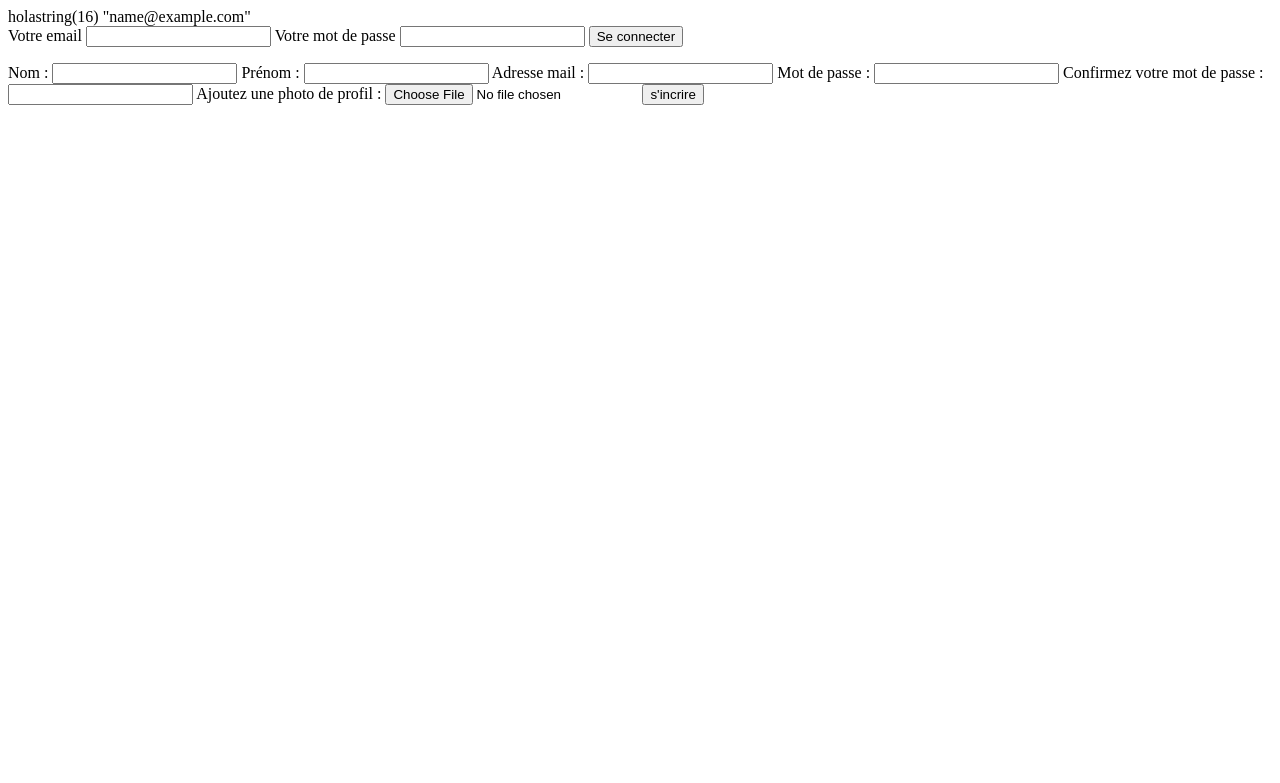
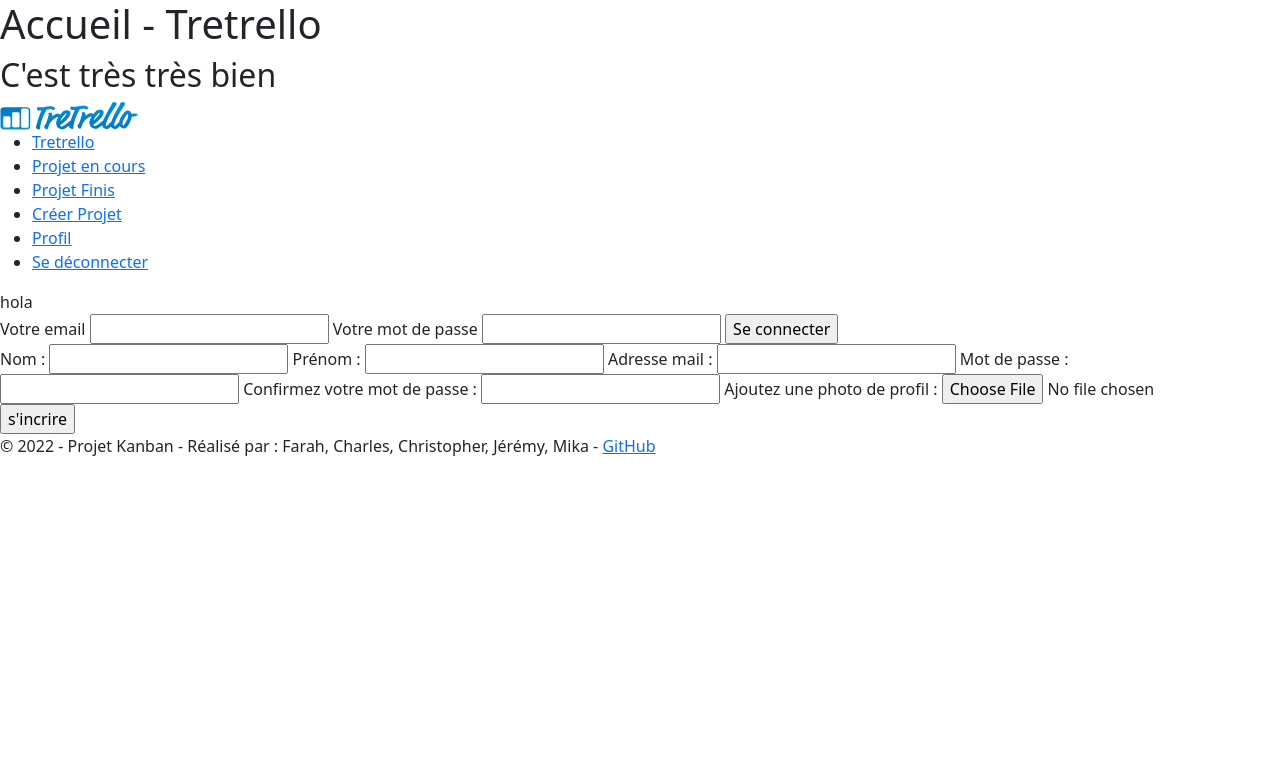
Before and after one commit to VjeremyV/projet-Kanban, a PHP site: page / in a window 1280 px wide. Shown: the top 783 px of the page. Run offline with PHP 8.4, Linux system fonts and the light colour scheme; the visitor is signed in with stand-in values (Sample User, id 1).

Commit message:
reglage des systmes de connexions, ajout des templates, insertion des title et meta dynamiques

```diff
--- a/index.php
+++ b/index.php
@@ -1,8 +1,22 @@
 <?php
+include_once('./pages/connexion.php');
+include_once("./template/head.php");
+include_once("./template/header.php");
 include_once('./src/core/routeur.php');
-include_once('./pages/connexion.php');
-include_once('./src/fonctions/fonctions.php');
+include_once('./src/fonctions/formulaire.php');
+?>
 
+<form action="" method="POST">
+    <label for="mail">Votre email</label>
+    <input type="text" name="mail"  />
+
+    <label for="mdp">Votre mot de passe</label>
+    <input type="password" name="mdp"  />
+
+    <input type="submit" value="Se connecter" name="submit">
+</form>
+
+<?php
 if (isset($_GET['inscription']) && $_GET['inscription'] === "true") {
     $validName = validForm($_POST['name']);
     $validSurname = validForm($_POST['surname']);
@@ -15,7 +29,6 @@ if (isset($_GET['inscription']) && $_GET['inscription'] === "true") {
         try {
         $dbh = new PDO('mysql:host=localhost;dbname=tretrello', 'tretrello', 'tretrello', array(PDO::ATTR_PERSISTENT => true));
         $vMail = $dbh->query('SELECT `mail_utilisateur` FROM `utilisateur`', $fetchMode = PDO::FETCH_NAMED)->fetchall();
-        echo uniqueMail($vMail, $_POST['mail'], 'mail_utilisateur') ? "mail pas existant <br>" : 'mail existant <br>';
         if(uniqueMail($vMail, $_POST['mail'], 'mail_utilisateur')){
             $name = htmlentities(ucfirst(strtolower(trim($_POST['name']))));
             $surname = htmlentities(ucfirst(strtolower(trim($_POST['surname']))));
@@ -25,7 +38,7 @@ if (isset($_GET['inscription']) && $_GET['inscription'] === "true") {
                 if (!$stmt->execute(['nom' => $name, 'prenom' => $surname, 'mdp' => $password, 'mail' => $mail])) {
                     print '<h2 class="error">Erreur de récupération des données : ' . print_r($statement->errorInfo()) . '</h2>';
                 } else {
-                    echo "on est bon <br>";
+                    echo "<p> Formulaire validé, Vous êtes desormais inscrit ! <!p>";
                 }
         } else {
             echo "le mail est déjà en base de données<br>";
@@ -59,5 +72,5 @@ if (isset($_GET['inscription']) && $_GET['inscription'] === "true") {
     </form>';
 }
 
-
+include_once('./template/footer.php');
 ?>
--- a/pages/connexion.php
+++ b/pages/connexion.php
@@ -1,6 +1,5 @@
 <?php
-include_once(__DIR__.'/../src/fonctions/fonctions.php');
-session_start();
+include_once(__DIR__.'/../src/fonctions/formulaire.php');
 if(isset($_SESSION['mail']))
 {
     var_dump($_SESSION['mail']);
@@ -14,8 +13,10 @@ try {
             $recupUser->execute(['mail' => $_POST['mail'], 'password' => $mdp]);
 
             if($recupUser->rowCount() > 0){
+                session_start();
+                $_SESSION['mail']=$_POST['mail'];
+                header('location: ./pages/projets.php?page=encours');
                 echo "connecté";
-                $_SESSION['mail']=$_POST['mail'];
             } else {
                 echo "erreur vous êtes mauvais";
             }
@@ -28,12 +29,3 @@ catch (Exception $e) {
     echo 'Erreur : ' . $e->getMessage();
 }
 ?>
-<form action="" method="POST">
-    <label for="mail">Votre email</label>
-    <input type="text" name="mail"  />
-
-    <label for="mdp">Votre mot de passe</label>
-    <input type="password" name="mdp"  />
-
-    <input type="submit" value="Se connecter" name="submit">
-</form>
--- /dev/null
+++ b/pages/deconnexion.php
@@ -0,0 +1,4 @@
+<?php
+include_once(__DIR__."/../src/fonctions/security.php");
+disconnect();
+header('location: /../');
--- a/pages/inscription.php
+++ b/pages/inscription.php
@@ -1,5 +1,5 @@
 <?php
-include_once(__DIR__ . '/../src/fonctions/fonctions.php');
+include_once(__DIR__ . '/../src/fonctions/formulaire.php');
 
 if (isset($_GET['inscription']) && $_GET['inscription'] === "true") {
     $validName = validForm($_POST['name']);
--- a/src/core/routeur.php
+++ b/src/core/routeur.php
@@ -1,13 +1,13 @@
 <?php
-$page = "accueil.php";
+$page = "accueil";
 
 if(isset($_GET['page'])){
     $page = $_GET['page'];
-    if(file_exists(__DIR__.'/../../pages/'.$page)){
-        include_once(__DIR__.'/../../pages/'.$page);
+    if(file_exists(__DIR__.'/../pages/'.$page.".php")){
+        include_once(__DIR__.'/../pages/'.$page.".php");
     } else {
-        include_once(__DIR__.'/../../pages/erreur.php');
+        include_once(__DIR__.'/../pages/erreur.php');
     }
 } else {
-    include_once(__DIR__.'/../../pages/'.$page);
+    include_once(__DIR__.'/../../pages/'.$page.".php");
 }
--- /dev/null
+++ b/src/fonctions/affichage.php
@@ -0,0 +1,29 @@
+<?php
+
+function setContent($string1, $string2, $string3, $string4, $string5){
+    if(isset($_GET['page'])){
+       $page = $_GET['page'];
+       switch($page){
+           case 'inscription':
+               echo $string2;
+               break;
+           case 'profil':
+               echo $string3;
+               break;
+           case 'encours':
+               echo $string4;
+               break;
+
+           case 'creerprojet':
+               echo $string5;
+               break;
+
+           default:
+               echo $string1;
+               break;
+       }
+   }
+   else{
+       echo $string1;
+   }
+}
--- /dev/null
+++ b/src/fonctions/security.php
@@ -0,0 +1,26 @@
+<?php
+/**
+ * deconnecte un utilisateur / detruit une session
+ * @return void
+ */
+function disconnect()
+{
+    if (isConnect()){
+        session_destroy();
+    }
+}
+/**
+ * vérifie si une connexion est en cours
+ * @return boolean
+ */
+function isConnect()
+{
+    if (session_status() == PHP_SESSION_NONE) {
+        session_start();
+    }
+    if (isset($_SESSION['mail'])) {
+        return true;
+    }
+    session_destroy();
+    return false;
+}
--- a/template/head.php
+++ b/template/head.php
@@ -1,14 +1,13 @@
+<?php include_once(__DIR__.'/../src/fonctions/affichage.php');?>
 <!DOCTYPE html>
 <html lang="fr">
 <head>
         <meta charset="UTF-8">
         <meta name="viewport" content="width=device-width, initial-scale=1.0">
         <meta http-equiv="X-UA-Compatible" content="ie=edge">
-        <title><?php
-
-        ?>
-        </title>
-        <title>Bienvenue<?php ?></title>
+        <meta description="<?php setContent('Bienvenue sur TRETRELLO, le n°1 en matière de gestion de projet et Kanbans !',
+        'L\'inscription à TRETRELLO, c\'est par ici !', 'Modifiez vos informations personnelles sur cette page', 'Visualisez vos projets en cours', 'Créez de nouveaux projets')?>">
+        <title><?php setContent('Accueil - TRETRELLO', 'Inscription - TRETRELLO', 'Votre Profil - TRETRELLO', 'Vos Projets en cours - TRETRELLO', 'Création d\'un nouveau projet - TRETRELLO')?></title>
         <link href="https://cdn.jsdelivr.net/npm/bootstrap@5.1.3/dist/css/bootstrap.min.css" rel="stylesheet" integrity="sha384-1BmE4kWBq78iYhFldvKuhfTAU6auU8tT94WrHftjDbrCEXSU1oBoqyl2QvZ6jIW3" crossorigin="anonymous">
-        <link rel="stylesheet" href="./../style/charte.css>
+        <link rel="stylesheet" href="./../style/charte.css">
 </head>
--- a/template/header.php
+++ b/template/header.php
@@ -1,89 +1,52 @@
+<?php include_once(__DIR__.'/../src/fonctions/security.php');
+include_once(__DIR__.'/../src/fonctions/affichage.php');
+?>
+
 <body>
-
 <header>
     <h1>
-        //* je change le titre en fonction de la page sur laquelle je suis
+ <!-- je change le titre en fonction de la page sur laquelle je suis -->
          <?php
-            if(isset($_GET['page'])){
-                $page = $_GET['page'];
-                switch($page){
-                    case 'accueil':
-                        echo 'Accueil - Tretrello';
-                        break;
-                    case 'inscription':
-                        echo 'Inscription à Tretrello';
-                        break;
-                    case 'profil':
-                        echo 'Gestion du profil de '.$_SESSION['nom'].' '.$_SESSION['prenom'];
-                        break;
-                    case 'projetcours':
-                        echo 'Projet Tretrello en cours';
-                        break;
-                     case 'projetfinis':
-                        echo 'Projet Tretrello Finis';
-                        break;
-                    case 'creerprojet':
-                        echo 'Créer un nouveau projet';
-                        break;
-
-                    default:
-                        echo 'Accueil';
-                        break;
-                }
-            }
-            else{
-                echo 'Accueil';
-            }
+       setContent('Accueil - Tretrello', 'Inscription à Tretrello', 'Gestion du profil', 'Vos Projet Tretrello','Créer un nouveau projet');
          ?>
     </h1>
     <h2>C'est très très bien</h2>
-    //* logo du site
+ <!-- logo du site -->
     <img src="./../style/assets/tretrello_logo.webp" alt="logo tretrello">
     <nav>
-        <button class="navbar-toggler" type="button" data-bs-toggle="collapse" data-bs-target="#navbarNav" aria-controls="navbarNav" aria-expanded="false" aria-label="Toggle navigation">
-            <span class="navbar-toggler-icon"></span>
-        </button>
-        <div class="collapse navbar-collapse" id="navbarNav">
-            <ul class="navbar-nav">
-                <li class="navbar-item">
-                    <a href="index.php" class="nav-link">Tretrello</a>
+            <ul>
+                <li >
+                    <a href="index.php">Tretrello</a>
                 </li>
                 <?php
-                //* Si connecter alors afficher les projets, le profil et le déconnexion
-                    if ($is_connected === true) : //* A voir pour valider la connexion
+// Si connecter alors afficher les projets, le profil et le déconnexion
+                    if (isConnect()) : //* A voir pour valider la connexion
                 ?>
-                <li class="navbar-item">
-                    <a href="index.php?page=projetcours" class="nav-link">Projet en cours</a>
+                <li>
+                    <a href="index.php?page=projetcours" >Projet en cours</a>
                  </li>
-                 <li class="navbar-item">
-                    <a href="index.php?page=projetfinis" class="nav-link">Projet Finis</a>
+                 <li >
+                    <a href="index.php?page=projetfinis" >Projet Finis</a>
                  </li>
-                 <li class="navbar-item">
-                    <a href="index.php?page=creerprojet" class="nav-link">Créer Projet</a>
+                 <li >
+                    <a href="index.php?page=creerprojet"> Créer Projet</a>
                  </li>
-                 <li class="navbar-item">
-                    <a href="index.php?page=profil" class="nav-link">Profil</a>
+                 <li >
+                    <a href="index.php?page=profil" >Profil</a>
+                 </li>
+                 <li >
+                    <a href="./../pages/deconnexion.php">Se déconnecter</a>
                  </li>
                  <?php
-                    endif;
+                   else :
                  ?>
-                 <?php
-                    if ($is_connected === false) :
-                 ?>
-                 <li class="navbar-item">
-                    <a href="index.php?page=connexion" class="nav-link">Se connecter</a>
-                 </li>
-                 <?php
-                    else :
-                 ?>
-                 <li class="navbar-item">
-                    <a href="index.php?page=deconnexion" class="nav-link">Se déconnecter</a>
+                 <li >
+                    <a href="index.php?page=connexion" >Se connecter</a>
                  </li>
                  <?php
                     endif;
                  ?>
             </ul>
-        </div>
     </nav>
 </header>
 <main>
```
Also changed, not shown: mikatest.md (deleted, +0 -1 lines), pages/projets.php (+6 -1 lines), readme.txt, src/fonctions/formulaire.php (renamed from src/fonctions/fonctions.php).
